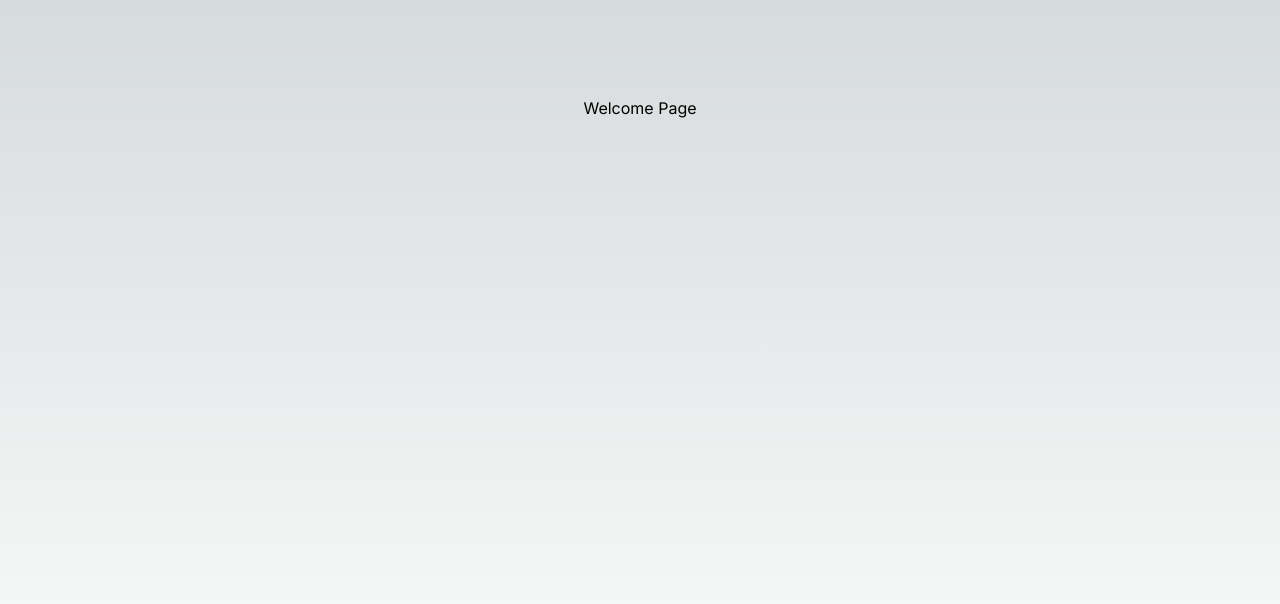
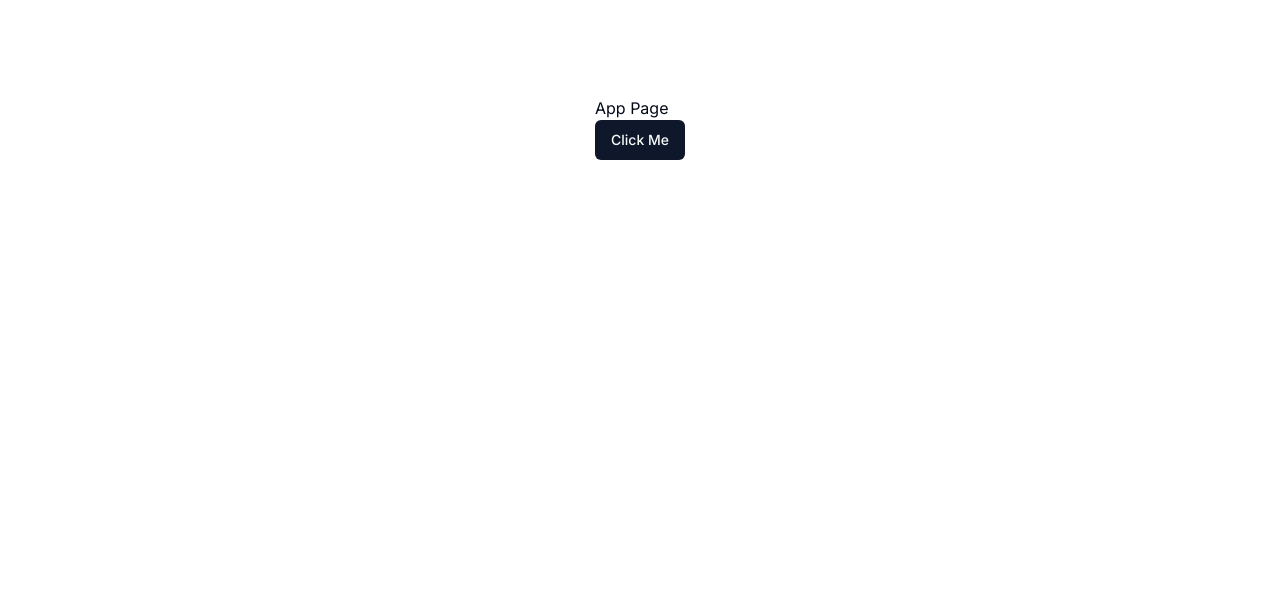
Before and after one commit to brayckner/wing-stache, a Next.js app: page / in a window 1280 px wide. Shown: the top 604 px of the page. Built offline with nearby package versions, Linux system fonts and the light colour scheme.

Commit message:
Adding in shadcn ui

```diff
--- a/src/app/globals.css
+++ b/src/app/globals.css
@@ -2,32 +2,75 @@
   @tailwind components;
   @tailwind utilities;
 
+  @layer base {
     :root {
-  --foreground-rgb: 0, 0, 0;
-  --background-start-rgb: 214, 219, 220;
-  --background-end-rgb: 255, 255, 255;
+      --background: 0 0% 100%;
+      --foreground: 222.2 84% 4.9%;
+
+      --card: 0 0% 100%;
+      --card-foreground: 222.2 84% 4.9%;
+
+      --popover: 0 0% 100%;
+      --popover-foreground: 222.2 84% 4.9%;
+
+      --primary: 222.2 47.4% 11.2%;
+      --primary-foreground: 210 40% 98%;
+
+      --secondary: 210 40% 96.1%;
+      --secondary-foreground: 222.2 47.4% 11.2%;
+
+      --muted: 210 40% 96.1%;
+      --muted-foreground: 215.4 16.3% 46.9%;
+
+      --accent: 210 40% 96.1%;
+      --accent-foreground: 222.2 47.4% 11.2%;
+
+      --destructive: 0 84.2% 60.2%;
+      --destructive-foreground: 210 40% 98%;
+
+      --border: 214.3 31.8% 91.4%;
+      --input: 214.3 31.8% 91.4%;
+      --ring: 222.2 84% 4.9%;
+
+      --radius: 0.5rem;
     }
 
-@media (prefers-color-scheme: dark) {
-  :root {
-    --foreground-rgb: 255, 255, 255;
-    --background-start-rgb: 0, 0, 0;
-    --background-end-rgb: 0, 0, 0;
+    .dark {
+      --background: 222.2 84% 4.9%;
+      --foreground: 210 40% 98%;
+
+      --card: 222.2 84% 4.9%;
+      --card-foreground: 210 40% 98%;
+
+      --popover: 222.2 84% 4.9%;
+      --popover-foreground: 210 40% 98%;
+
+      --primary: 210 40% 98%;
+      --primary-foreground: 222.2 47.4% 11.2%;
+
+      --secondary: 217.2 32.6% 17.5%;
+      --secondary-foreground: 210 40% 98%;
+
+      --muted: 217.2 32.6% 17.5%;
+      --muted-foreground: 215 20.2% 65.1%;
+
+      --accent: 217.2 32.6% 17.5%;
+      --accent-foreground: 210 40% 98%;
+
+      --destructive: 0 62.8% 30.6%;
+      --destructive-foreground: 210 40% 98%;
+
+      --border: 217.2 32.6% 17.5%;
+      --input: 217.2 32.6% 17.5%;
+      --ring: 212.7 26.8% 83.9%;
     }
   }
 
+  @layer base {
+    * {
+      @apply border-border;
+    }
     body {
-  color: rgb(var(--foreground-rgb));
-  background: linear-gradient(
-      to bottom,
-      transparent,
-      rgb(var(--background-end-rgb))
-    )
-    rgb(var(--background-start-rgb));
-}
-
-@layer utilities {
-  .text-balance {
-    text-wrap: balance;
+      @apply bg-background text-foreground;
     }
   }
--- a/src/app/layout.tsx
+++ b/src/app/layout.tsx
@@ -5,7 +5,7 @@
 const inter = Inter({ subsets: ["latin"] });
 
 export const metadata: Metadata = {
-  title: "Create Next App",
+  title: "Wing Stache App Denver",
   description: "Generated by create next app",
 };
 
--- /dev/null
+++ b/src/app/login/page.tsx
@@ -0,0 +1,9 @@
+export default function Home() {
+    return (
+        <main className="flex min-h-screen flex-col items-center justify-between p-24">
+            <div>
+                <p>Login Page</p>
+            </div>
+        </main>
+    );
+}
--- a/src/app/page.tsx
+++ b/src/app/page.tsx
@@ -1,10 +1,11 @@
-import Image from "next/image";
+import { Button } from '@/components/ui/button';
 
 export default function Home() {
   return (
     <main className="flex min-h-screen flex-col items-center justify-between p-24">
       <div>
-        <p>Welcome Page</p>
+        <p>App Page</p>
+        <Button>Click Me</Button>
       </div>
     </main>
   );
--- /dev/null
+++ b/src/app/signup/page.tsx
@@ -0,0 +1,9 @@
+export default function Home() {
+    return (
+        <main className="flex min-h-screen flex-col items-center justify-between p-24">
+            <div>
+                <p>Signup Page</p>
+            </div>
+        </main>
+    );
+}
--- /dev/null
+++ b/src/app/welcome/page.tsx
@@ -0,0 +1,10 @@
+
+export default function Home() {
+    return (
+        <main className="flex min-h-screen flex-col items-center justify-between p-24">
+            <div>
+                <p>Welcome Page</p>
+            </div>
+        </main>
+    );
+}
--- /dev/null
+++ b/src/components/ui/button.tsx
@@ -0,0 +1,56 @@
+import * as React from "react"
+import { Slot } from "@radix-ui/react-slot"
+import { cva, type VariantProps } from "class-variance-authority"
+
+import { cn } from "@/lib/utils"
+
+const buttonVariants = cva(
+  "inline-flex items-center justify-center whitespace-nowrap rounded-md text-sm font-medium ring-offset-background transition-colors focus-visible:outline-none focus-visible:ring-2 focus-visible:ring-ring focus-visible:ring-offset-2 disabled:pointer-events-none disabled:opacity-50",
+  {
+    variants: {
+      variant: {
+        default: "bg-primary text-primary-foreground hover:bg-primary/90",
+        destructive:
+          "bg-destructive text-destructive-foreground hover:bg-destructive/90",
+        outline:
+          "border border-input bg-background hover:bg-accent hover:text-accent-foreground",
+        secondary:
+          "bg-secondary text-secondary-foreground hover:bg-secondary/80",
+        ghost: "hover:bg-accent hover:text-accent-foreground",
+        link: "text-primary underline-offset-4 hover:underline",
+      },
+      size: {
+        default: "h-10 px-4 py-2",
+        sm: "h-9 rounded-md px-3",
+        lg: "h-11 rounded-md px-8",
+        icon: "h-10 w-10",
+      },
+    },
+    defaultVariants: {
+      variant: "default",
+      size: "default",
+    },
+  }
+)
+
+export interface ButtonProps
+  extends React.ButtonHTMLAttributes<HTMLButtonElement>,
+    VariantProps<typeof buttonVariants> {
+  asChild?: boolean
+}
+
+const Button = React.forwardRef<HTMLButtonElement, ButtonProps>(
+  ({ className, variant, size, asChild = false, ...props }, ref) => {
+    const Comp = asChild ? Slot : "button"
+    return (
+      <Comp
+        className={cn(buttonVariants({ variant, size, className }))}
+        ref={ref}
+        {...props}
+      />
+    )
+  }
+)
+Button.displayName = "Button"
+
+export { Button, buttonVariants }
--- /dev/null
+++ b/src/lib/utils.ts
@@ -0,0 +1,6 @@
+import { type ClassValue, clsx } from "clsx"
+import { twMerge } from "tailwind-merge"
+
+export function cn(...inputs: ClassValue[]) {
+  return twMerge(clsx(inputs))
+}
--- a/tailwind.config.ts
+++ b/tailwind.config.ts
@@ -1,20 +1,80 @@
-import type { Config } from "tailwindcss";
+import type { Config } from "tailwindcss"
 
-const config: Config = {
+const config = {
+  darkMode: ["class"],
   content: [
-    "./src/pages/**/*.{js,ts,jsx,tsx,mdx}",
-    "./src/components/**/*.{js,ts,jsx,tsx,mdx}",
-    "./src/app/**/*.{js,ts,jsx,tsx,mdx}",
-  ],
+    './pages/**/*.{ts,tsx}',
+    './components/**/*.{ts,tsx}',
+    './app/**/*.{ts,tsx}',
+    './src/**/*.{ts,tsx}',
+	],
+  prefix: "",
   theme: {
+    container: {
+      center: true,
+      padding: "2rem",
+      screens: {
+        "2xl": "1400px",
+      },
+    },
     extend: {
-      backgroundImage: {
-        "gradient-radial": "radial-gradient(var(--tw-gradient-stops))",
-        "gradient-conic":
-          "conic-gradient(from 180deg at 50% 50%, var(--tw-gradient-stops))",
+      colors: {
+        border: "hsl(var(--border))",
+        input: "hsl(var(--input))",
+        ring: "hsl(var(--ring))",
+        background: "hsl(var(--background))",
+        foreground: "hsl(var(--foreground))",
+        primary: {
+          DEFAULT: "hsl(var(--primary))",
+          foreground: "hsl(var(--primary-foreground))",
+        },
+        secondary: {
+          DEFAULT: "hsl(var(--secondary))",
+          foreground: "hsl(var(--secondary-foreground))",
+        },
+        destructive: {
+          DEFAULT: "hsl(var(--destructive))",
+          foreground: "hsl(var(--destructive-foreground))",
+        },
+        muted: {
+          DEFAULT: "hsl(var(--muted))",
+          foreground: "hsl(var(--muted-foreground))",
+        },
+        accent: {
+          DEFAULT: "hsl(var(--accent))",
+          foreground: "hsl(var(--accent-foreground))",
+        },
+        popover: {
+          DEFAULT: "hsl(var(--popover))",
+          foreground: "hsl(var(--popover-foreground))",
+        },
+        card: {
+          DEFAULT: "hsl(var(--card))",
+          foreground: "hsl(var(--card-foreground))",
+        },
+      },
+      borderRadius: {
+        lg: "var(--radius)",
+        md: "calc(var(--radius) - 2px)",
+        sm: "calc(var(--radius) - 4px)",
+      },
+      keyframes: {
+        "accordion-down": {
+          from: { height: "0" },
+          to: { height: "var(--radix-accordion-content-height)" },
+        },
+        "accordion-up": {
+          from: { height: "var(--radix-accordion-content-height)" },
+          to: { height: "0" },
+        },
+      },
+      animation: {
+        "accordion-down": "accordion-down 0.2s ease-out",
+        "accordion-up": "accordion-up 0.2s ease-out",
       },
     },
   },
-  plugins: [],
-};
-export default config;
+  plugins: [require("tailwindcss-animate")],
+} satisfies Config
+
+export default config
```
Also changed, not shown: package.json (+10 -4 lines), components.json (added), 1 other file (tests, documents, lock files or other folders). Lines whose indentation alone changed are shown as unchanged.
